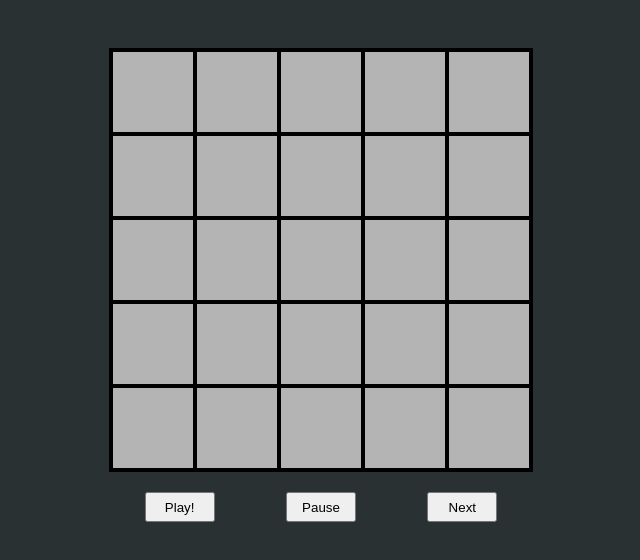
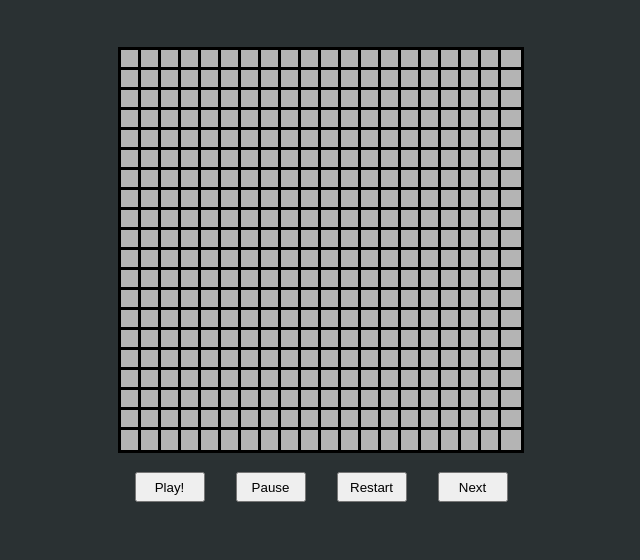
Before and after one commit to DavidovQC/simpleAutomata, a plain HTML site: page index.html in a window 1280 px wide. Shown: the whole page, without its empty margins (319-959 px from the left). Drawn offline with Linux system fonts and the light colour scheme.

Commit message:
make board modular by adding variables for dimension, speed, resolution

```diff
--- a/app.js
+++ b/app.js
@@ -2,7 +2,8 @@ const gameBoard = document.querySelector('.game-board');
 const gameData = [];
 //game board is dim x dim
 const res = 400;
-const dim = 5;
+const dim = 20;
+const time = 250;
 
 for(let i = 0; i < dim; i++){
     //set up ith row to be empty
@@ -27,10 +28,18 @@ for(let i = 0; i < dim; i++){
 }
 //get all cells
 const cells = document.querySelectorAll('.cell');
+
 //add an event listener to each cell so that they change state
-cells.forEach((square) => square.addEventListener('click', switchState));
+cells.forEach((square) => {
+    square.addEventListener('click', switchState)
+    //set height and width of all cells.
+    square.style.width = String(res/dim) + "px";
+    square.style.height = String(res/dim) + "px";
+
+});
 //switch state function, turns live cells dead, dead cells live,
 //updates the gameData matrix
+
 function switchState(e){
     const clickedCell = e.target;
     const isLive = e.target.classList.contains('live');
@@ -52,6 +61,7 @@ function switchState(e){
         console.log(gameData);
     }
 }
+
 
 function numberOfNeighborsAt(r, c){
     let count = 0;
@@ -176,7 +186,7 @@ pauseButton.addEventListener('click', pause);
 function play() {
     if (!paused) return; // If already playing, do nothing
     paused = false;
-    intervalId = setInterval(renderNextFrame, 1000); // 1000ms delay (1 second per frame)
+    intervalId = setInterval(renderNextFrame, time); // 1000ms delay (1 second per frame)
 }
 
 function pause() {
--- a/index.html
+++ b/index.html
@@ -12,6 +12,7 @@
         <div class = "button-board">
             <button id = "play-button" class = "button">Play!</button>
             <button id = "pause-button" class = "button">Pause</button>
+            <button id = "restart-button" class = "button">Restart</button>
             <button id = "next-button" class = "button">Next</button>
         </div>
     </div>
--- a/styles.css
+++ b/styles.css
@@ -6,8 +6,8 @@ body{
 
 .game-board{
     /* 400 + 10*border */
-    width: 420px;
-    height: 420px;
+    width: 400px;
+    height: 400px;
     background-color:  rgb(20, 27, 28);
     display: flex;
     flex-wrap: wrap;
@@ -35,7 +35,7 @@ body{
 .cell{
     width: 80px;
     height: 80px;
-    border: 2px solid black;
+    outline: 3px solid black;
 }
 
 .dead{
```
